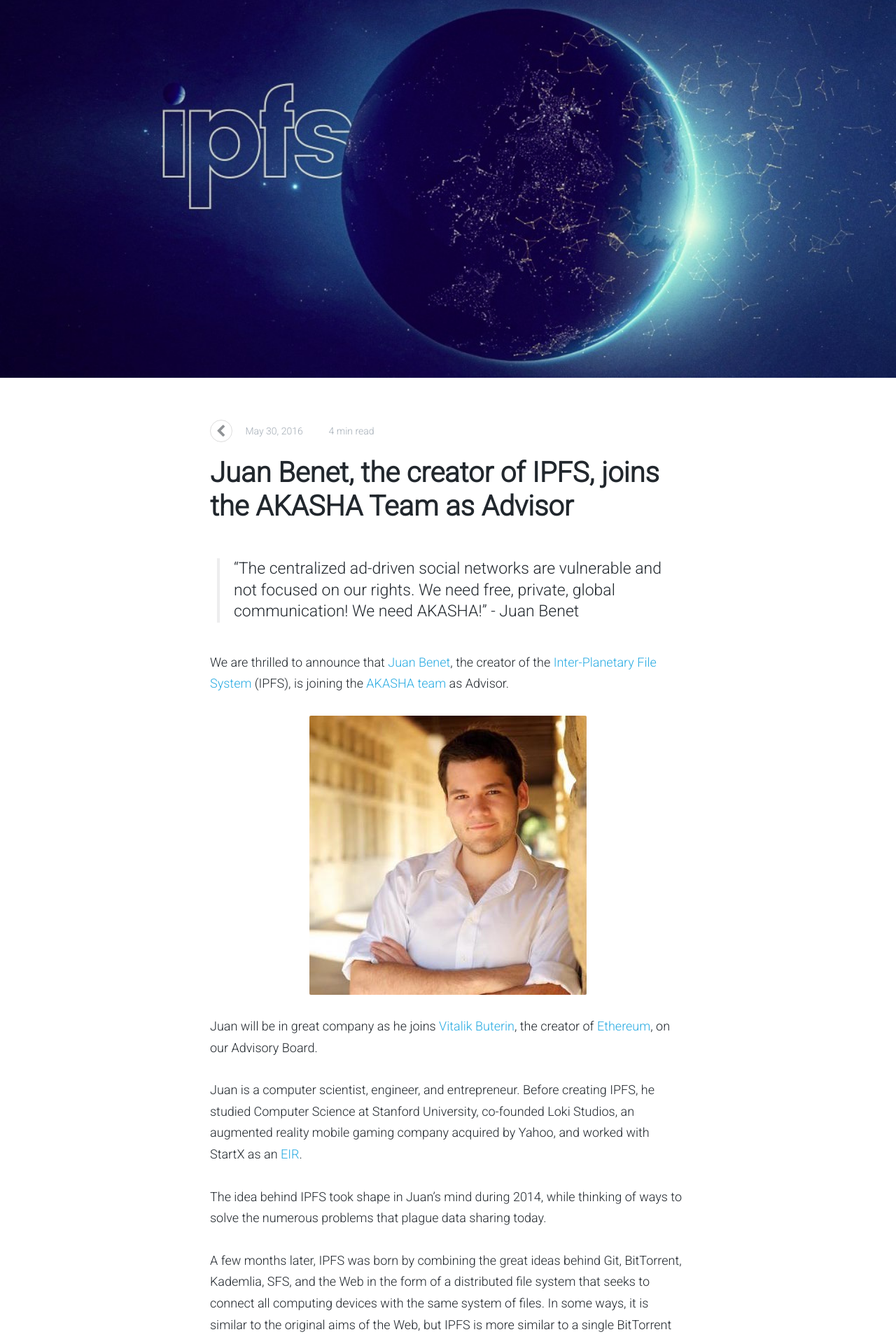
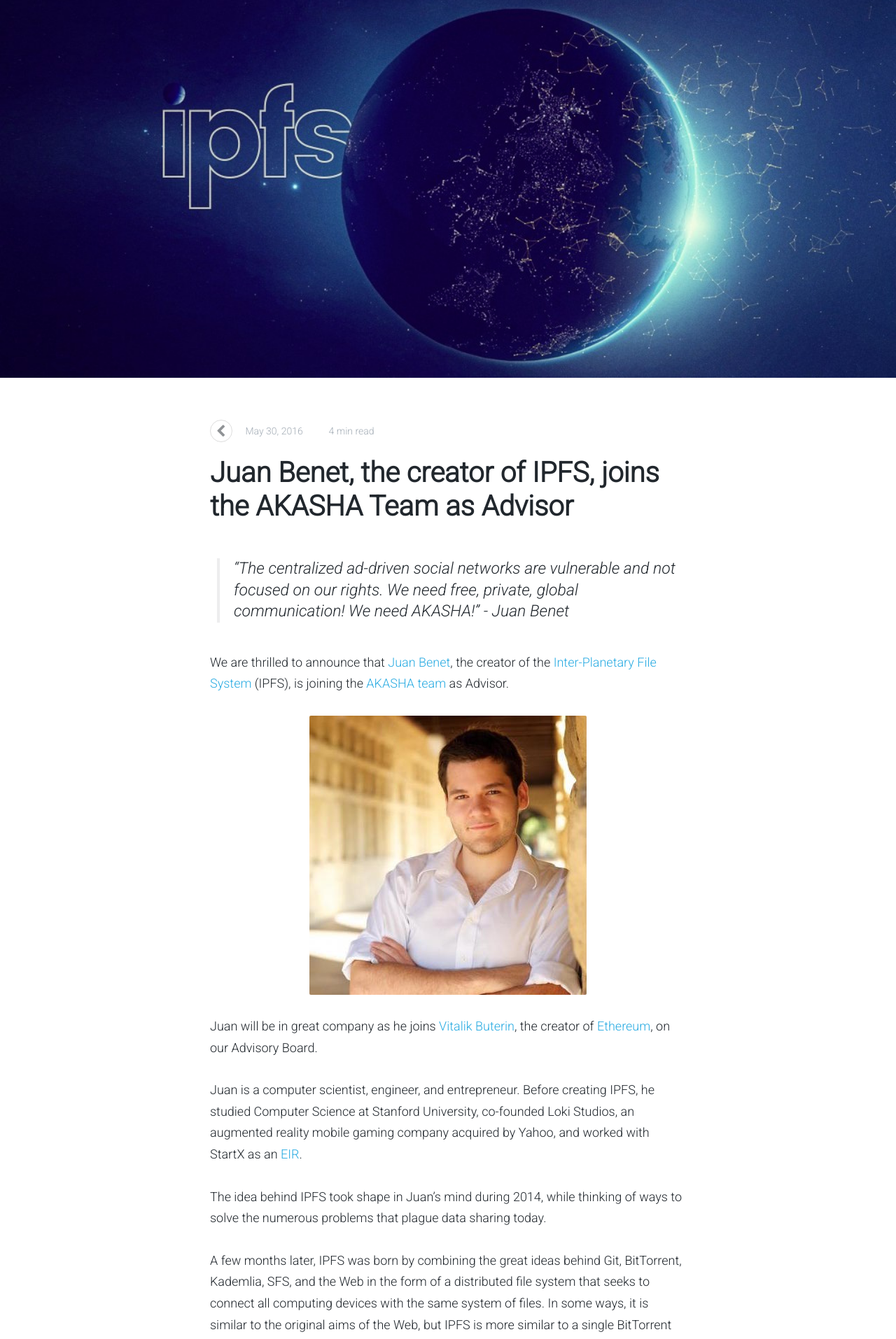
Before and after one commit to AKASHAorg/blog.akasha.world, a Jekyll site: the page built from _posts/2016-05-30-juan-benet-the-creator-of-ipfs-joins-akasha.md, in a window 1280 px wide. Shown: the top 1914 px of the page at 70% size. Built offline with Jekyll 4.4.1, drawn with Linux system fonts in a browser that asks for light colours; comment, search, counter and statistics services are not loaded.

```diff
--- a/_posts/2016-05-30-juan-benet-the-creator-of-ipfs-joins-akasha.md
+++ b/_posts/2016-05-30-juan-benet-the-creator-of-ipfs-joins-akasha.md
@@ -8,7 +8,7 @@ comments: true
 tags: AKASHA, IPFS, announcement, Juan Benet, advisor
 draft: true
 ---
->"The centralized ad-driven social networks are vulnerable and not focused on our rights. We need free, private, global communication! We need AKASHA!" - Juan Benet
+> *"The centralized ad-driven social networks are vulnerable and not focused on our rights. We need free, private, global communication! We need AKASHA!" - Juan Benet*
 
 We are thrilled to announce that [Juan Benet](https://twitter.com/juanbenet){:target="_blank"}, the creator of the [Inter-Planetary File System](https://ipfs.io/){:target="_blank"} (IPFS), is joining the [AKASHA team](http://akasha.world/#team){:target="_blank"} as Advisor.
 
```
